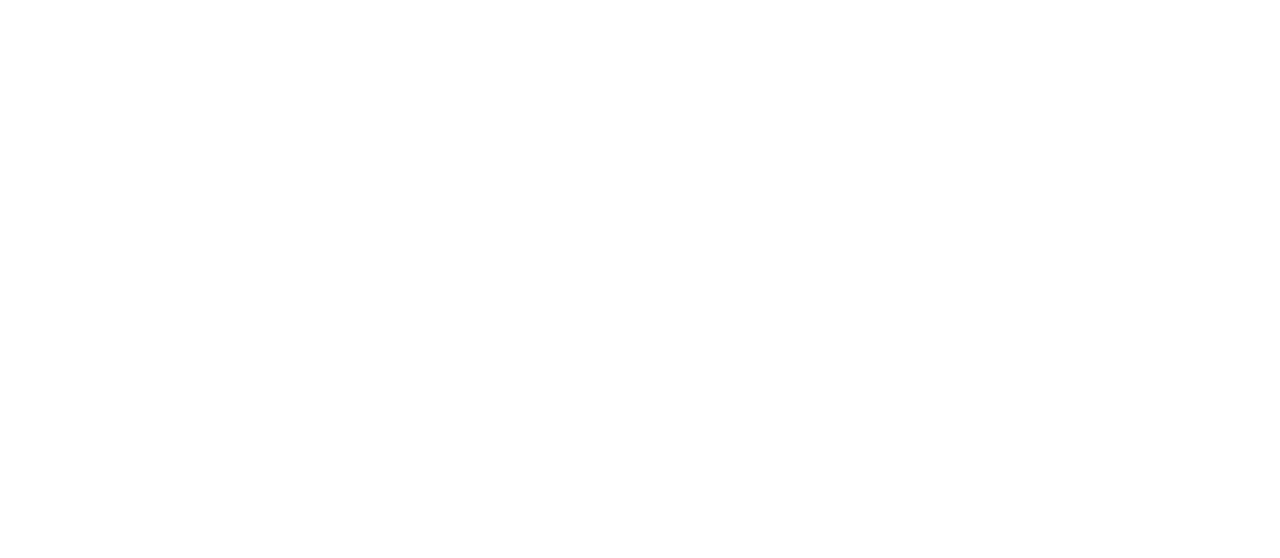
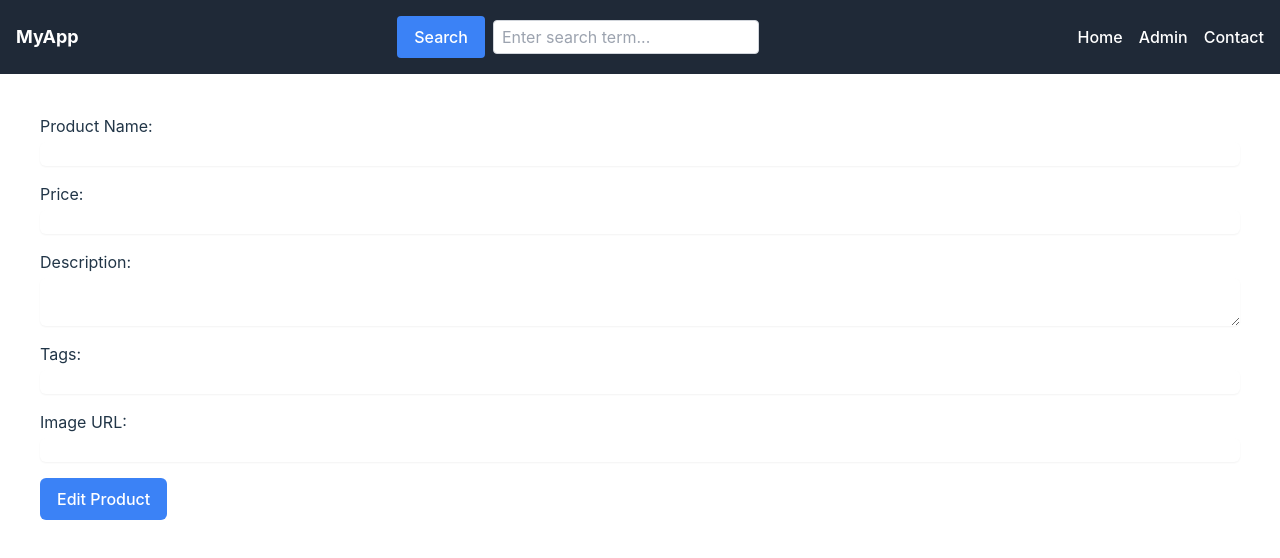
Before and after one commit to ryan-montagno/eCommFrontEnd, a React (Vite) app: page /editproduct in a window 1280 px wide. Before the commit this address had no page. Shown: the top 558 px of the page. Built offline with nearby package versions, Linux system fonts and the light colour scheme.

Commit message:
Tue Apr  1 23:02:09 EDT 2025

```diff
--- a/src/App.jsx
+++ b/src/App.jsx
@@ -3,13 +3,19 @@ import { BrowserRouter, Routes, Route } from "react-router-dom";
 import AddProduct from "./Pages/AddProduct.jsx";
 import Home from "./Pages/Home.jsx";
 import SearchView from "./Pages/SearchView.jsx";
+import Admin from "./Pages/Admin.jsx";
+import EditProduct from "./Pages/EditProduct.jsx";
+import DeleteProduct from "./Pages/DeleteProduct.jsx";
 
 function App() {
   return (
     <BrowserRouter>
       <Routes>
         <Route path="/" element={<Home />} />
+          <Route path="/admin" element={<Admin />} />
         <Route path="/addproduct" element={<AddProduct />} />
+          <Route path="/editproduct" element={<EditProduct />} />
+          <Route path="/deleteproduct" element={<DeleteProduct />} />
         <Route path="/searchview/:searchParam" element={<SearchView />} />
       </Routes>
     </BrowserRouter>
--- /dev/null
+++ b/src/Components/DeleteProductForm.jsx
@@ -0,0 +1,48 @@
+import { useState } from "react";
+
+const DeleteProductForm = () => {
+    const [product_id, setID] = useState("")
+
+    const handleSubmit = (e) => {
+        e.preventDefault();
+
+        fetch(`http://localhost:8080/api/products/${product_id}`, {
+            method: "DELETE",
+            headers: {
+                "Content-Type": "application/json"
+            },
+        })
+            .then((response) => {
+                if (!response.ok) {
+                    throw new Error("Network response was not ok");
+                }
+                return response.json();
+            })
+            .then((data) => {
+                console.log("Product deleted successfully", data);
+            })
+            .catch((error) => console.error("Error deleting product:", error));
+    };
+
+    return (
+        <form onSubmit={handleSubmit} className="space-y-4 p-10">
+            <label className="block">
+                Product ID:
+                <input
+                    type="text"
+                    value={product_id}
+                    onChange={(e) => setID(e.target.value)}
+                    className="mt-1 block w-full border-gray-300 rounded-md shadow-sm"
+                />
+            </label>
+            <button
+                type="submit"
+                className="mt-4 bg-blue-500 text-white py-2 px-4 rounded-md hover:bg-blue-600"
+            >
+                Delete Product
+            </button>
+        </form>
+    );
+};
+
+export default DeleteProductForm;
--- /dev/null
+++ b/src/Components/EditProductForm.jsx
@@ -0,0 +1,101 @@
+import { useState } from "react";
+
+const EditProductForm = () => {
+  const [product_name, setName] = useState("");
+  const [product_price, setPrice] = useState("");
+  const [product_desc, setDescription] = useState("");
+  const [product_tag, setTags] = useState("");
+  const [image_url, setImageUrl] = useState("");
+
+  const handleSubmit = (e) => {
+    e.preventDefault();
+    const product = {
+      product_name,
+      product_desc,
+      product_price,
+      product_tag,
+      image_url,
+    };
+
+    fetch("http://localhost:8080/api/products", {
+      method: "POST",
+      headers: {
+        "Content-Type": "application/json",
+      },
+      body: JSON.stringify(product),
+    })
+      .then((response) => {
+        if (!response.ok) {
+          throw new Error("Network response was not ok");
+        }
+        return response.json();
+      })
+      .then((data) => {
+        console.log("Product added:", data);
+        // Reset form fields
+        setName("");
+        setPrice("");
+        setDescription("");
+        setTags("");
+        setImageUrl("");
+      })
+      .catch((error) => console.error("Error adding product:", error));
+  };
+
+  return (
+    <form onSubmit={handleSubmit} className="space-y-4 p-10">
+      <label className="block">
+        Product Name:
+        <input
+          type="text"
+          value={product_name}
+          onChange={(e) => setName(e.target.value)}
+          className="mt-1 block w-full border-gray-300 rounded-md shadow-sm"
+        />
+      </label>
+      <label className="block">
+        Price:
+        <input
+          type="number"
+          value={product_price}
+          onChange={(e) => setPrice(e.target.value)}
+          className="mt-1 block w-full border-gray-300 rounded-md shadow-sm"
+        />
+      </label>
+      <label className="block">
+        Description:
+        <textarea
+          value={product_desc}
+          onChange={(e) => setDescription(e.target.value)}
+          className="mt-1 block w-full border-gray-300 rounded-md shadow-sm"
+        />
+      </label>
+      <label className="block">
+        Tags:
+        <input
+          type="text"
+          value={product_tag}
+          onChange={(e) => setTags(e.target.value)}
+          className="mt-1 block w-full border-gray-300 rounded-md shadow-sm"
+        />
+      </label>
+      <label className="block">
+        Image URL:
+        <input
+          type="text"
+          value={image_url}
+          onChange={(e) => setImageUrl(e.target.value)}
+          className="mt-1 block w-full border-gray-300 rounded-md shadow-sm"
+        />
+      </label>
+      <button
+        type="submit"
+        className="mt-4 bg-blue-500 text-white py-2 px-4 rounded-md hover:bg-blue-600"
+      >
+        Edit Product
+      </button>
+    </form>
+  );
+};
+
+export default EditProductForm;
--- a/src/Components/NavBar.jsx
+++ b/src/Components/NavBar.jsx
@@ -13,8 +13,8 @@ const NavBar = () => {
           <a href="/" className="text-white hover:text-gray-300">
             Home
           </a>
-          <a href="/addproduct" className="text-white hover:text-gray-300">
-            Add Product
+          <a href="/admin" className="text-white hover:text-gray-300">
+            Admin
           </a>
           <a href="#" className="text-white hover:text-gray-300">
             Contact
--- /dev/null
+++ b/src/Pages/Admin.jsx
@@ -0,0 +1,27 @@
+
+import NavBar from "../Components/NavBar.jsx";
+
+function Admin() {
+    return (
+        <>
+            <NavBar />
+            <div className="flex justify-center items-center h-screen">
+                <div className="grid grid-cols-3 gap-4">
+                    <a href="/addproduct" className="text-white hover:text-gray-300">
+                        <button className="w-32 h-32 bg-blue-500 text-white text-xl">Add a Product</button>
+                    </a>
+                    <a href="/editproduct" className="text-white hover:text-gray-300">
+                        <button className="w-32 h-32 bg-blue-500 text-white text-xl">Edit a Product</button>
+                    </a>
+                    <a href="/deleteproduct" className="text-white hover:text-gray-300">
+                        <button className="w-32 h-32 bg-blue-500 text-white text-xl">Delete a Product</button>
+                    </a>
+                </div>
+            </div>
+        </>
+    );
+}
+
+
+
+export default Admin;
--- /dev/null
+++ b/src/Pages/DeleteProduct.jsx
@@ -0,0 +1,14 @@
+import NavBar from "../Components/NavBar.jsx";
+import DeleteProductForm from "../Components/DeleteProductForm.jsx";
+
+
+function DeleteProduct() {
+    return (
+        <>
+            <NavBar />
+            <DeleteProductForm />
+        </>
+    );
+}
+
+export default DeleteProduct;
--- /dev/null
+++ b/src/Pages/EditProduct.jsx
@@ -0,0 +1,14 @@
+import NavBar from "../Components/NavBar.jsx";
+import EditProductForm from "../Components/EditProductForm.jsx";
+
+
+function EditProduct() {
+    return (
+        <>
+            <NavBar />
+            <EditProductForm />
+        </>
+    );
+}
+
+export default EditProduct;
--- a/src/Pages/Home.jsx
+++ b/src/Pages/Home.jsx
@@ -1,6 +1,5 @@
 import NavBar from "../Components/NavBar.jsx";
 import ProductGrid from "../Components/ProductGrid.jsx";
-import SideBar from "../Components/SideBar.jsx";
 
 function Home() {
   return (
```
